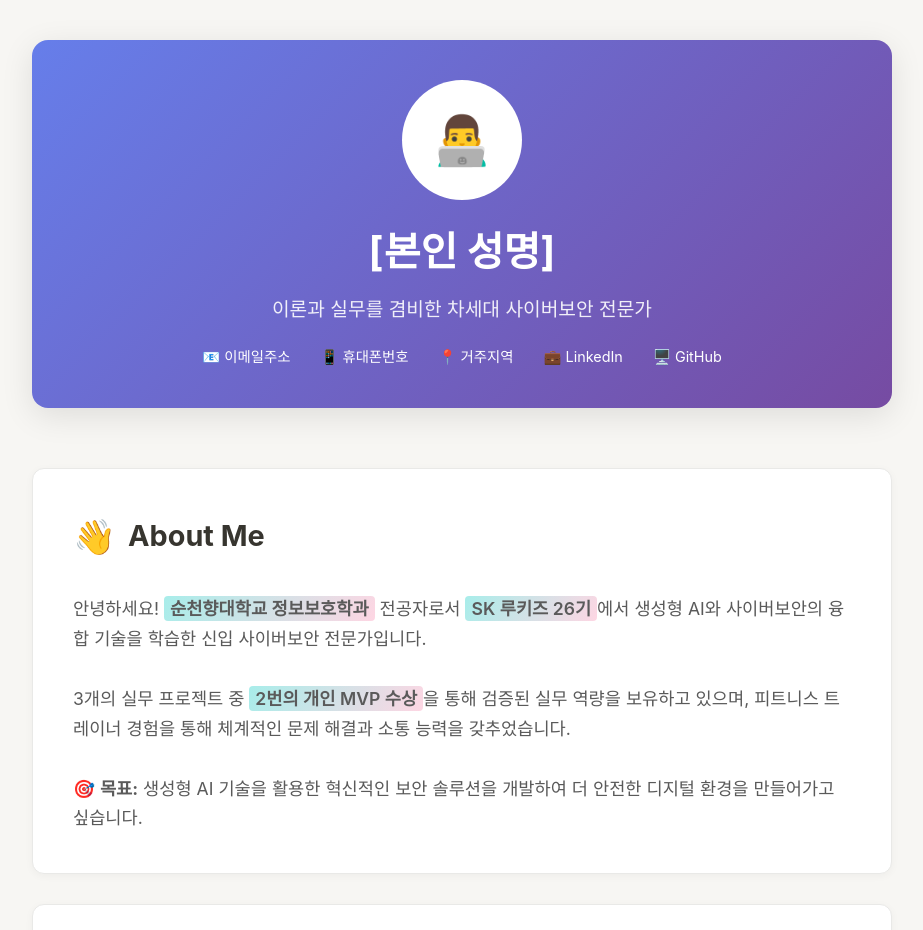
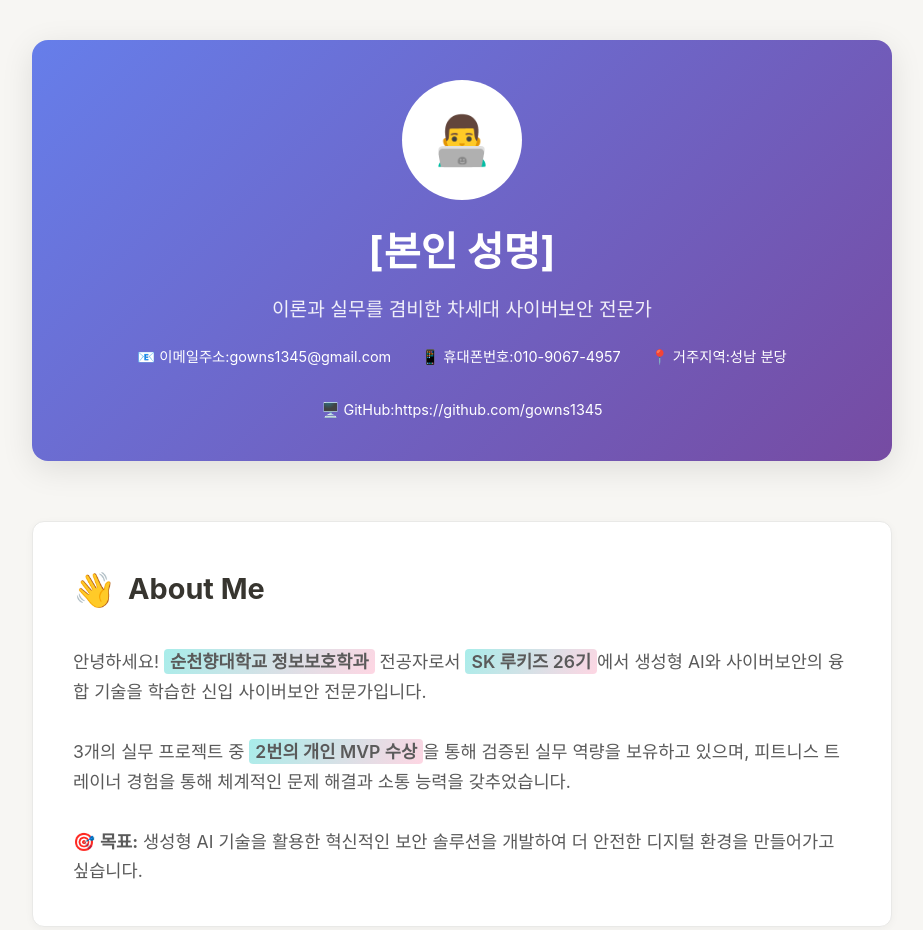
Before and after one commit to gowns1345/portfolio, a plain HTML site: page index.html in a window 1280 px wide. Shown: the top 930 px of the page, without its empty margins (178-1101 px from the left). Drawn offline with Linux system fonts and the light colour scheme.

Commit message:
Update index.html

```diff
--- a/index.html
+++ b/index.html
@@ -318,11 +318,10 @@
             <h1>[본인 성명]</h1>
             <p class="subtitle">이론과 실무를 겸비한 차세대 사이버보안 전문가</p>
             <div class="contact-info">
-                <span>📧 이메일주소</span>
-                <span>📱 휴대폰번호</span>
-                <span>📍 거주지역</span>
-                <span>💼 LinkedIn</span>
-                <span>🖥️ GitHub</span>
+                <span>📧 이메일주소:gowns1345@gmail.com</span>
+                <span>📱 휴대폰번호:010-9067-4957</span>
+                <span>📍 거주지역:성남 분당</span>
+                <span>🖥️ GitHub:https://github.com/gowns1345</span>
             </div>
         </div>
 
@@ -460,11 +459,11 @@
             </h2>
             <div class="education-item">
                 <div class="education-title">SK 루키즈 26기 - 생성형 AI를 활용한 사이버보안</div>
-                <div class="education-detail">2024년 | 개인 MVP 2회 수상 | 실무 프로젝트 3건 완수</div>
+                <div class="education-detail">2025년 | 2회의 모듈 프로젝트 개인 MVP 2회 수상 | 실무 프로젝트 총 3건 완수</div>
             </div>
             <div class="education-item">
                 <div class="education-title">순천향대학교 정보보호학과</div>
-                <div class="education-detail">학사 졸업 | 네트워크 보안, 시스템 보안, 암호학 전공</div>
+                <div class="education-detail">24년도 학사 졸업 | 네트워크 보안, 시스템 보안, 암호학 전공</div>
             </div>
             <div class="education-item">
                 <div class="education-title">피트니스 트레이너</div>
@@ -474,7 +473,7 @@
 
         <!-- CTA -->
         <div class="cta-section">
-            <h3 class="cta-title">함께 더 안전한 디지털 세상을 만들어가요!</h3>
+            <h3 class="cta-title">함께 더 안전한 디지털 세상을 만들어가고싶습니다!</h3>
             <p>새로운 도전과 학습에 열정적인 사이버보안 전문가와 함께하세요.</p>
         </div>
     </div>
```
